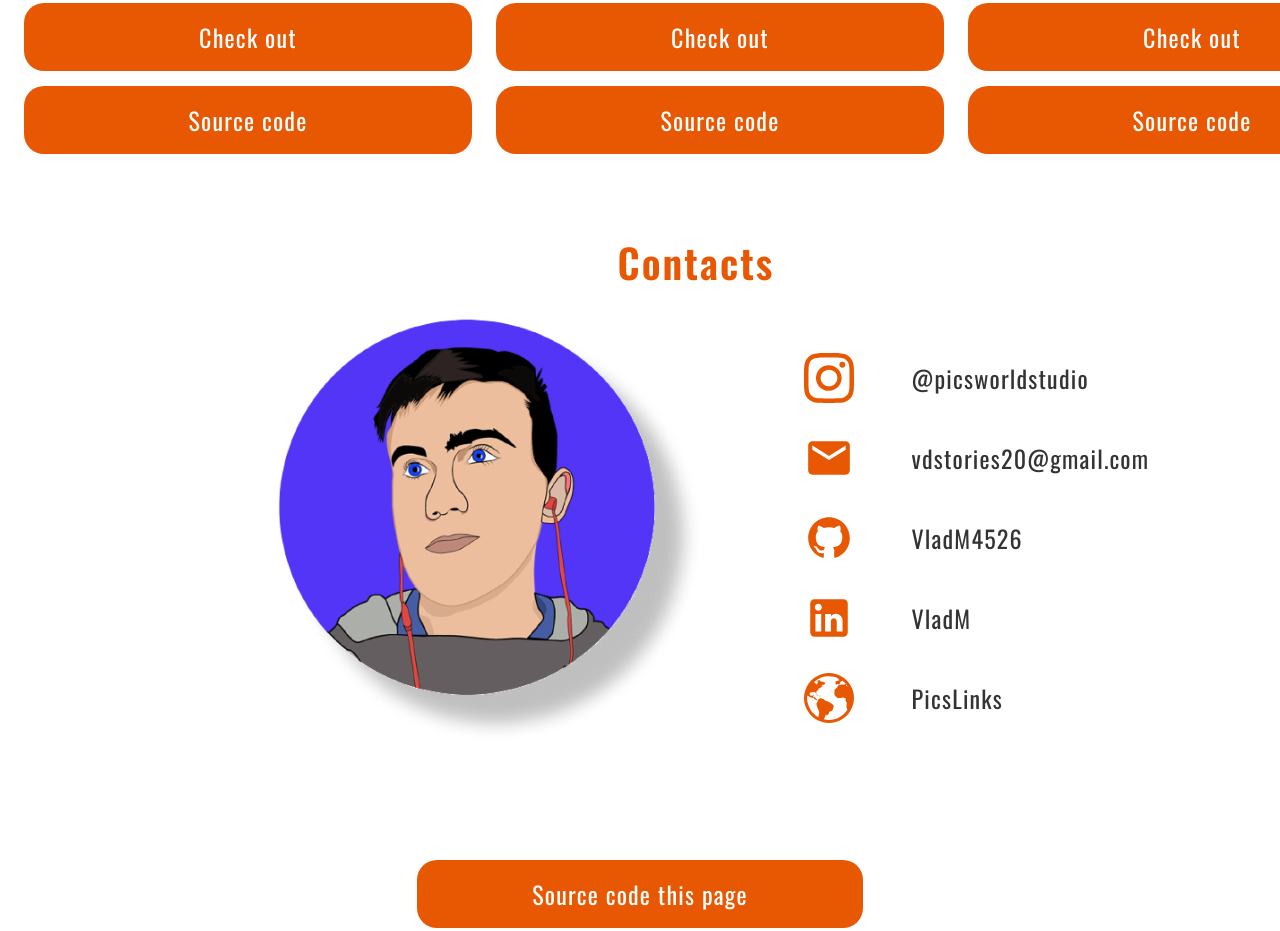
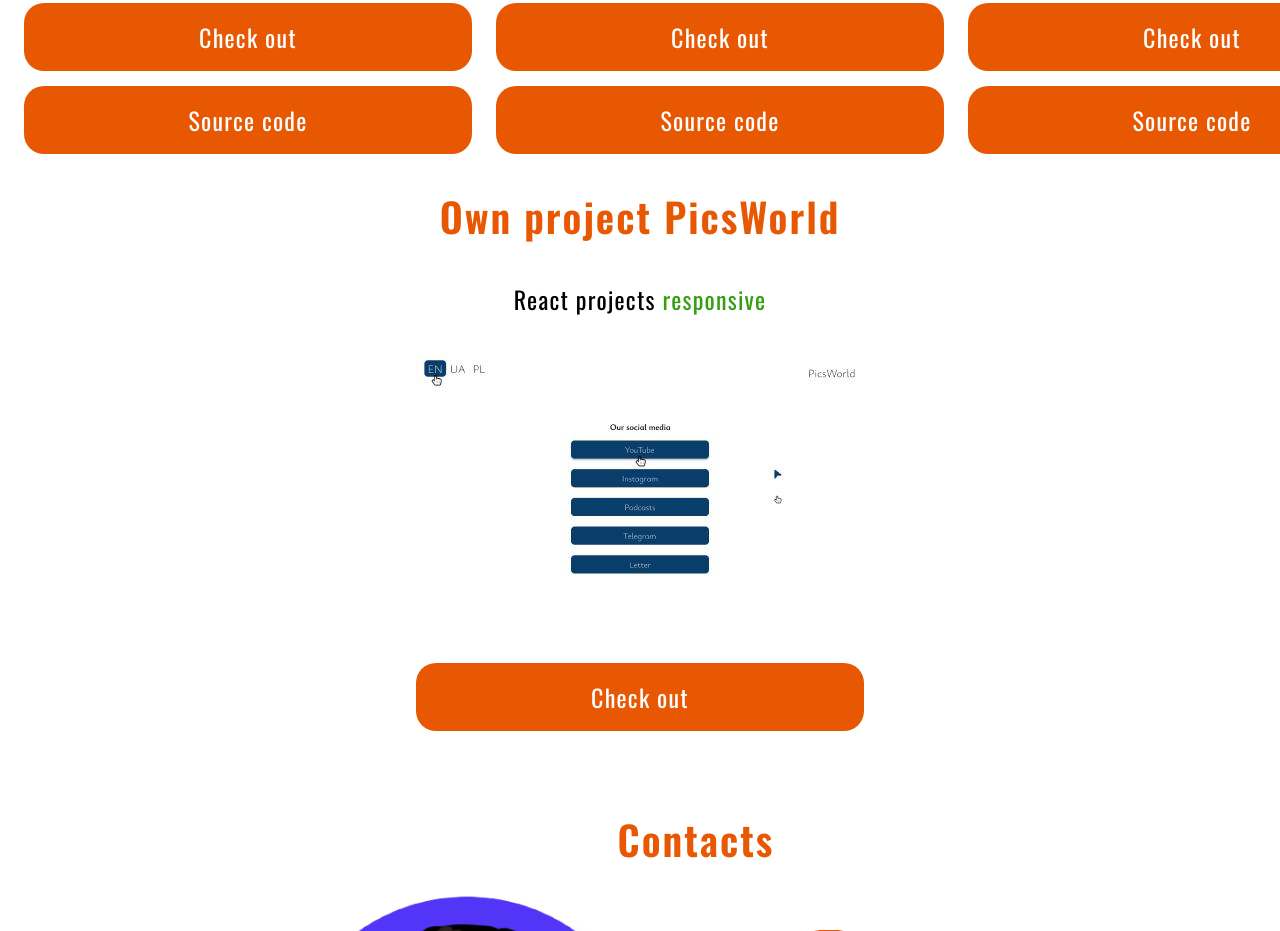
Before and after one commit to VladM4526/developer-portfolio, a website built with Parcel: page index.html in a window 1280 px wide. Shown: the part 2146-3077 px from the top of the page. Built offline with nearby package versions, Linux system fonts and the light colour scheme; a web font is replaced by a local one.

Commit message:
added new section pics-world

```diff
--- a/css/style.css
+++ b/css/style.css
@@ -398,8 +398,6 @@
     cursor: pointer;
 }
 
-/* rewrite this markUp here and HTML */
-
 .pw-works-skills-list-item-buttons-list-item {
     width: 448px;
     margin-top: 15px;
@@ -409,7 +407,36 @@
     margin-top: 0px;
 }
 
-/* rewrite this markUp here and HTML */
+/* PicsWorld */
+
+.pw-works-pics-wprld-container {
+    width: 448px;
+    margin-left: auto;
+    margin-right: auto;
+}
+
+.pw-works-pics-world-title {
+    text-align: center;
+    font-weight: 600;
+    font-size: 40px;
+    line-height: 1.4;
+    letter-spacing: 0.05em;
+    color: var(--Brand-color);
+    margin-top: 34px;
+}
+
+.pw-works-pics-world-subtitle {
+    text-align: center;
+    font-weight: 400;
+    font-size: 24px;
+    line-height: 1.4;
+    letter-spacing: 0.05em;
+    margin-top: 39px;
+}
+
+.pw-works-pics-world-img {
+    margin-top: 35px;
+}
 
 /* contacts */
 
--- a/index.html
+++ b/index.html
@@ -128,7 +128,7 @@
             </ul>
         </div>
         <div class="pw-works-container">
-            <h2 class="pw-works-subtitle">React projects <span class="pw-works-subtitle-green">responsive</span></h2>
+            <h2 class="pw-works-subtitle">React projects <span class="pw-works-subtitle-red">responsive</span></h2>
         </div>
         <div class="pw-works-skills-container">
             <ul class="pw-works-skills-list">
@@ -185,6 +185,15 @@
                 </li>
             </ul>
         </div>
+    </section>
+    <section class="pw-works-pics-world-section">
+        <div class="pw-works-pics-wprld-container">
+            <h1 class="pw-works-pics-world-title">Own project PicsWorld</h1>
+            <h2 class="pw-works-pics-world-subtitle">React projects <span class="pw-works-subtitle-green">responsive</span></h2>
+            <img class="pw-works-pics-world-img" src="./img/pics-world-preview-app-edited.jpg" alt="pics-links-web-app">
+            <a class="pw-works-skills-list-item-button-link" href="https://pics-links.netlify.app/" target="_blank" rel="noopener nofollow noreferrer">Check out</a>
+        </div>
+
     </section>
     <section class="pw-contacts" id="contacts">
         <div class="pw-contacts-container">
```
Also changed, not shown: img/pics-world-preview-app-edited.jpg (added).
